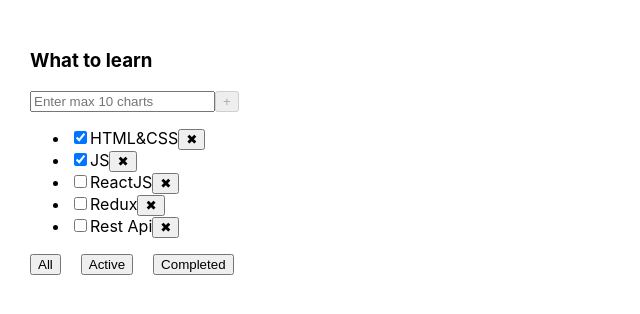
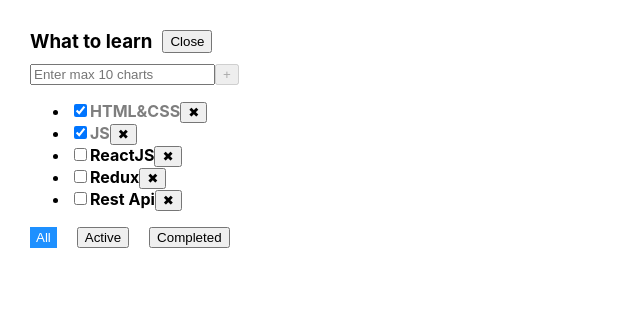
Before and after one commit to MariannaBespalova/1-todolist, a React (Create React App) app: page / in a window 1280 px wide. Shown: the top 314 px of the page, without its empty margins (0-640 px from the left). Built offline with nearby package versions, Linux system fonts and the light colour scheme.

Commit message:
add collapsed for task + add event for checkboxes + task counter

```diff
--- a/src/App.css
+++ b/src/App.css
@@ -11,3 +11,17 @@
     border: 2px solid red;
     outline: none;
 }
+
+.task {
+    font-weight: bold;
+}
+
+.task-is-done {
+    opacity: 0.5;
+}
+
+.btn-selected {
+    background-color: dodgerblue;
+    color: white;
+    border: none;
+}
--- a/src/App.tsx
+++ b/src/App.tsx
@@ -4,6 +4,17 @@
 import {v1} from "uuid";
 
 export type FilterValuesType = "all" | "active" | "completed"
+
+export function getFilteredTasks (allTasks:TaskType[], filterValue: FilterValuesType):TaskType[] {
+  let tasksForToDoList = allTasks;
+  if(filterValue === "active") {
+    tasksForToDoList = allTasks.filter(task => !task.isDone)
+  }
+  if(filterValue === "completed") {
+    tasksForToDoList = allTasks.filter(task => task.isDone)
+  }
+  return tasksForToDoList;
+}
 
 function App() {
   let [tasks, setTasks] = useState<TaskType[]>([
@@ -25,14 +36,7 @@
     setTasks(tasks.filter(task => task.id !== id))
   }
 
-  let tasksForToDoList = tasks;
-
-  if(filter === "active") {
-    tasksForToDoList = tasks.filter(task => !task.isDone)
-  }
-  if(filter === "completed") {
-    tasksForToDoList = tasks.filter(task => task.isDone)
-  }
+  const filteredTasks = getFilteredTasks(tasks, filter)
 
   const filterTasks = (filterName: FilterValuesType) => {
     setFilter(filterName)
@@ -43,9 +47,27 @@
     const nextState=[newTask,...tasks]
     setTasks(nextState)
   }
+
+  function setTaskStatus (id: string, newIsDone:boolean) {
+/*    let task = tasks.find(tasks => tasks.id === id)
+    if (task) {
+      task.isDone = !task.isDone
+      setTasks([...tasks])
+    }*/
+
+    const newState = tasks.map(task => task.id === id ? {...task, isDone: newIsDone} : task)
+    setTasks(newState)
+  }
   return (
     <div className="App">
-      <TodoList title={"What to learn"} tasks={tasksForToDoList} removeTask={removeTask} filterTasks={filterTasks} addTask={addTask}/>
+      <TodoList
+        title={"What to learn"}
+        tasks={filteredTasks}
+        filter={filter}
+        removeTask={removeTask}
+        filterTasks={filterTasks}
+        addTask={addTask}
+        changeTaskStatus={setTaskStatus}/>
     </div>
   );
 }
--- a/src/components/TodoList.tsx
+++ b/src/components/TodoList.tsx
@@ -1,12 +1,14 @@
 import React, {ChangeEvent, KeyboardEvent, useState} from "react";
-import {FilterValuesType} from "../App";
+import {FilterValuesType, getFilteredTasks} from "../App";
 
 type TodoListPropsType = {
   title: string,
   tasks: Array<TaskType>
+  filter: FilterValuesType
   removeTask: (id: string) => void
   filterTasks: (filterName: FilterValuesType) => void
   addTask: (taskTitle: string) => void
+  changeTaskStatus: (id: string, newIsDone: boolean) => void
 }
 
 export type TaskType = {
@@ -19,6 +21,7 @@
 export function TodoList(props: TodoListPropsType) {
   const [taskTitle, setTaskTitle] = useState('')
   const [isInputError, setTaskInputError] = useState(false)
+  const [isCollapsed, setIsCollapsed] = useState(false)
 
   function addTask() {
     let trimedTitle = taskTitle.trim()
@@ -32,22 +35,30 @@
     taskTitle.length > 10 ? setTaskInputError(true) : setTaskInputError(false)
   }
 
-  function addTaskOnPress (e:KeyboardEvent<HTMLInputElement>) {
-    if(!isInputError) {
+  function addTaskOnPress(e: KeyboardEvent<HTMLInputElement>) {
+    if (!isInputError) {
       e.key === 'Enter' && addTask()
     }
   }
-
+  const activeTasks = getFilteredTasks(props.tasks, 'active')
   const isAddTaskEmpty = taskTitle.length === 0 || taskTitle.length > 10;
 
   const taskTitleInputErrorClass = isInputError ? 'taskTitleInputError' : '';
 
-
-
+  function changeCollapsed() {
+    setIsCollapsed(!isCollapsed)
+  }
 
   return (
     <div>
-      <h3>{props.title}</h3>
+      <div style={{display:"flex", gap:'10px', paddingBottom: '10px'}}>
+        <h3 style={{margin: '0'}}>{props.title}</h3>
+        <button onClick={changeCollapsed}>{isCollapsed ? 'Open' : 'Close'}</button>
+      </div>
+      {isCollapsed ? <div style={{paddingBottom: '20px'}}>Number of active tasks:
+        <span> {activeTasks.length}</span>
+      </div> : null}
+      {isCollapsed ? null : <div>
         <div>
           <input
             value={taskTitle}
@@ -56,14 +67,21 @@
             className={taskTitleInputErrorClass}
             onKeyDown={addTaskOnPress}/>
           <button onClick={addTask} disabled={isAddTaskEmpty}>+</button>
-        {isInputError && <div style={{color:'red'}}>Not valid</div>}
+          {isInputError && <div style={{color: 'red'}}>Not valid</div>}
         </div>
         <ul>
           {props.tasks.map((task: TaskType) => {
+            let taskClass = ['task']
+            if (task.isDone) {
+              taskClass = [...taskClass, "task-is-done"]
+            }
             return (
               <li key={task.id}>
-              <input type="checkbox" checked={task.isDone}/>
-              <span>{task.title}</span>
+                <input
+                  type="checkbox"
+                  checked={task.isDone}
+                  onChange={(e) => props.changeTaskStatus(task.id, e.currentTarget.checked)}/>
+                <span className={taskClass.join(' ')}>{task.title}</span>
                 <button onClick={() => {
                   props.removeTask(task.id)
                 }}>✖
@@ -74,10 +92,18 @@
         </ul>
 
         <div style={{display: "flex", gap: "20px"}}>
-        <button onClick={() => props.filterTasks("all")}>All</button>
-        <button onClick={() => props.filterTasks("active")}>Active</button>
-        <button onClick={() => props.filterTasks("completed")}>Completed</button>
+          <button className={props.filter === "all" ? "btn-selected" : undefined}
+                  onClick={() => props.filterTasks("all")}>All
+          </button>
+          <button className={props.filter === "active" ? "btn-selected" : undefined}
+                  onClick={() => props.filterTasks("active")}>Active
+          </button>
+          <button className={props.filter === "completed" ? "btn-selected" : undefined}
+                  onClick={() => props.filterTasks("completed")}>Completed
+          </button>
         </div>
+      </div>}
     </div>
+
   )
 }
```
Lines whose indentation alone changed are shown as unchanged.
